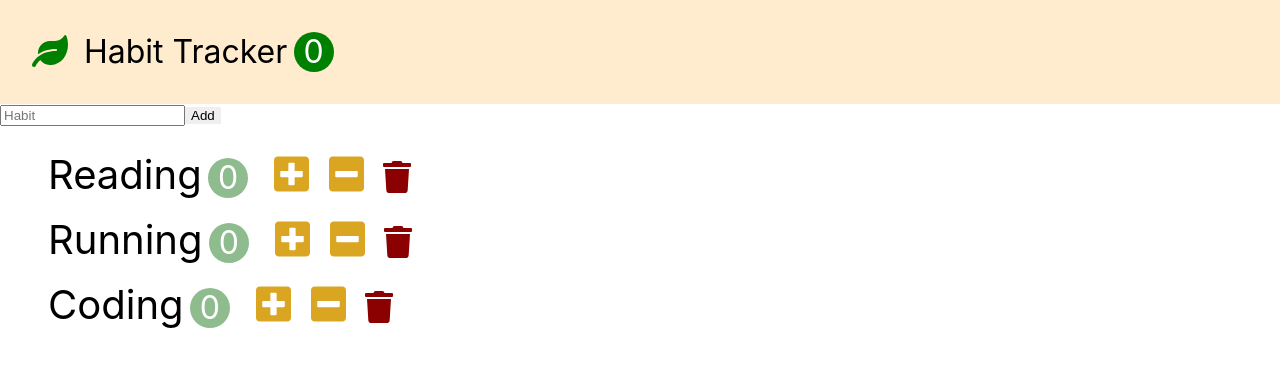
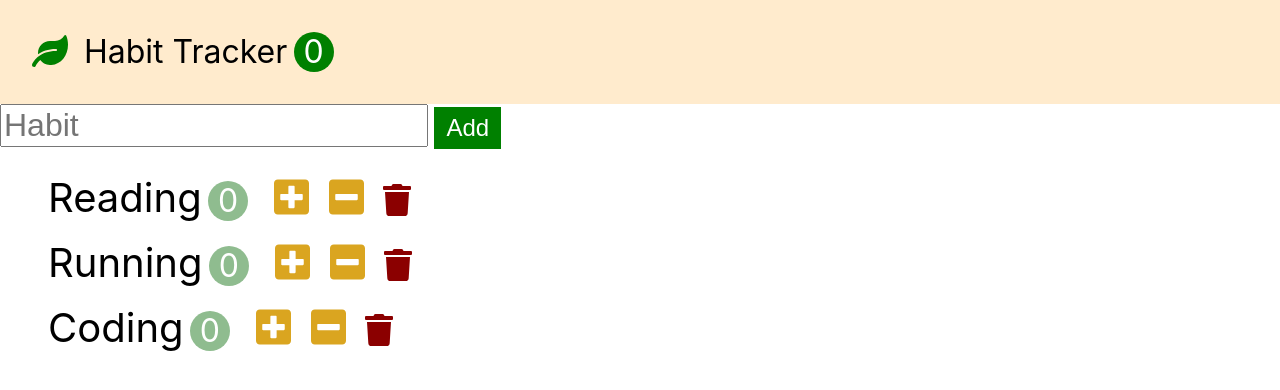
Before and after one commit to dlalstj0213/Study.ReactJS, a React (Create React App) app in the folder react-basic/habit-tracker/: page / in a window 1280 px wide. Shown: the top 390 px of the page. Built offline with nearby package versions, Linux system fonts and the light colour scheme.

Commit message:
add input, button css

```diff
--- a/react-basic/habit-tracker/src/app.css
+++ b/react-basic/habit-tracker/src/app.css
@@ -30,6 +30,19 @@
 	outline: none;
 	border: 0;
 	cursor: pointer;
+}
+
+.add-input {
+	font-size: 2rem;
+	margin-right: 0.2em;
+}
+
+.add-button {
+	height: 100%;
+	font-size: 1.5rem;
+	padding: 0.3em 0.5em;
+	background-color: green;
+	color: white;
 }
 
 .habit {
```
